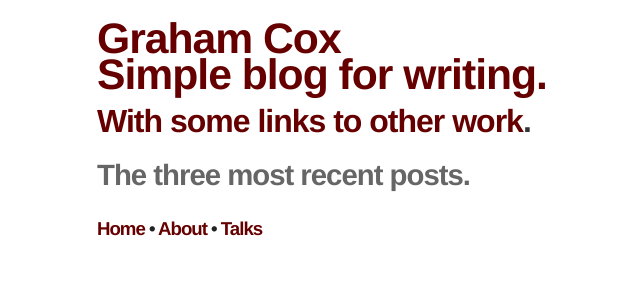
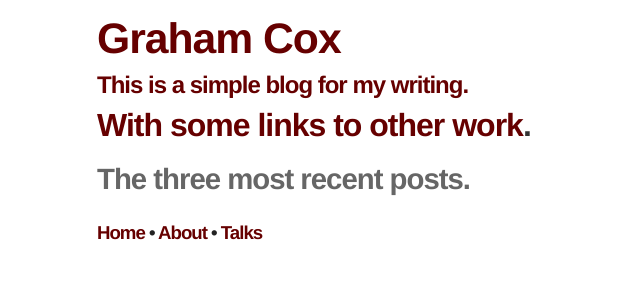
Before and after one commit to citizenspress/citizenspress.github.io, a Jekyll site: the page built from index.html, in a window 1280 px wide. Shown: the top 300 px of the page, without its empty margins (223-863 px from the left). Built offline with Jekyll 4.4.1, drawn with Linux system fonts in a browser that asks for light colours.

Commit message:
Header tweeks

```diff
--- a/_layouts/default.html
+++ b/_layouts/default.html
@@ -15,8 +15,11 @@
   <body>
     <header>
       <h1 id="title">
-        <a href="/about.html" title="About">Graham Cox</a><br>  <a href="/" title="Home">Simple blog for writing.</a>
-      </h1>
+        <a href="/about.html" title="About">Graham Cox</a>
+	</h1>
+<h2 id="home">
+  <a href="/" title="Home">This is a simple blog for my writing.</a>
+      </h2>
       <h3 id="subtitle">
         <a href="/books_talks.html">With some links to other work</a>.
       </h3>
```
